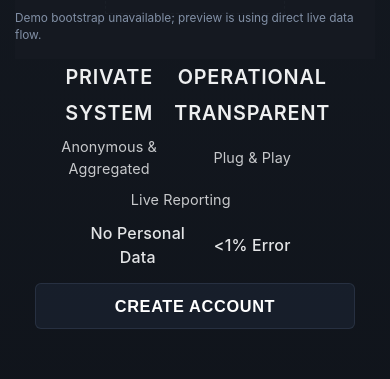
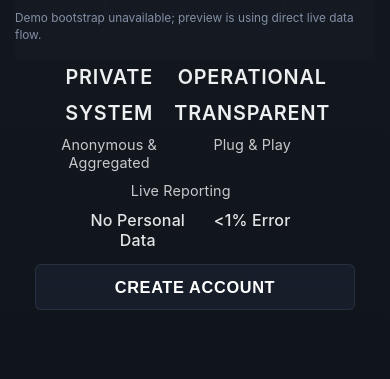
Before and after one commit to Ali-Nigzu/portal, a React (Vite) app in the folder frontend/: page / in a window 390 px wide. Shown: the part 1204-1583 px from the top of the page. Built offline with nearby package versions, Linux system fonts and the light colour scheme; no server answers.

Commit message:
Rebuild assurances markup for strict funnel geometry and row baseline

```diff
--- a/frontend/src/features/landing/LandingPage.tsx
+++ b/frontend/src/features/landing/LandingPage.tsx
@@ -111,27 +111,24 @@ const LandingPage: React.FC = () => {
 
             <section className="landing-assurances" aria-label="Assurances">
               <div className="landing-assurance-matrix" role="list" aria-label="Operational assurances">
-                <div className="landing-assurance-row-group landing-assurance-row-group-r1" data-testid="assurance-row-1">
-                  <p role="listitem" className="landing-assurance-row landing-assurance-row-r1">PRIVATE</p>
-                  <p role="listitem" className="landing-assurance-row landing-assurance-row-r1">OPERATIONAL</p>
-                  <p role="listitem" className="landing-assurance-row landing-assurance-row-r1">SYSTEM</p>
-                  <p role="listitem" className="landing-assurance-row landing-assurance-row-r1">TRANSPARENT</p>
-                </div>
-                <div className="landing-assurance-row-group landing-assurance-row-group-r2" data-testid="assurance-row-2">
-                  <p role="listitem" className="landing-assurance-row landing-assurance-row-r2">Anonymous &amp; Aggregated</p>
-                  <p role="listitem" className="landing-assurance-row landing-assurance-row-r2">Plug &amp; Play</p>
-                  <p role="listitem" className="landing-assurance-row landing-assurance-row-r2">Live Reporting</p>
-                </div>
-                <div className="landing-assurance-row-group landing-assurance-row-group-r3" data-testid="assurance-row-3">
-                  <p role="listitem" className="landing-assurance-row landing-assurance-row-r3">No Personal Data</p>
-                  <p role="listitem" className="landing-assurance-row landing-assurance-row-r3">&lt;1% Error</p>
-                </div>
-                <div className="landing-assurance-row-group landing-assurance-row-group-r4" data-testid="assurance-row-4">
+                <div role="listitem" className="landing-assurance-item landing-assurance-r1 assurance-r1-1" data-testid="assurance-r1-1">PRIVATE</div>
+                <div role="listitem" className="landing-assurance-item landing-assurance-r1 assurance-r1-2" data-testid="assurance-r1-2">OPERATIONAL</div>
+                <div role="listitem" className="landing-assurance-item landing-assurance-r1 assurance-r1-3" data-testid="assurance-r1-3">SYSTEM</div>
+                <div role="listitem" className="landing-assurance-item landing-assurance-r1 assurance-r1-4" data-testid="assurance-r1-4">TRANSPARENT</div>
+
+                <div role="listitem" className="landing-assurance-item landing-assurance-r2 assurance-r2-1" data-testid="assurance-r2-1">Anonymous &amp; Aggregated</div>
+                <div role="listitem" className="landing-assurance-item landing-assurance-r2 assurance-r2-2" data-testid="assurance-r2-2">Plug &amp; Play</div>
+                <div role="listitem" className="landing-assurance-item landing-assurance-r2 assurance-r2-3" data-testid="assurance-r2-3">Live Reporting</div>
+
+                <div role="listitem" className="landing-assurance-item landing-assurance-r3 assurance-r3-1" data-testid="assurance-r3-1">No Personal Data</div>
+                <div role="listitem" className="landing-assurance-item landing-assurance-r3 assurance-r3-2" data-testid="assurance-r3-2">&lt;1% Error</div>
+
+                <div className="assurance-cta-row" data-testid="assurance-row-4">
                   <button
                     type="button"
                     className="btn btn-secondary landing-assurance-cta"
                     data-testid="assurance-create-account-cta"
-                    onClick={(e) => e.preventDefault()}
+                    onClick={(e) => { e.preventDefault(); }}
                   >
                     CREATE ACCOUNT
                   </button>
--- a/frontend/src/styles/LandingPage.css
+++ b/frontend/src/styles/LandingPage.css
@@ -420,49 +420,48 @@ body {
   width: 100vw;
   margin-left: calc(50% - 50vw);
   margin-right: calc(50% - 50vw);
-  padding: 6px 10vw 24px;
+  padding: 6px 10vw 22px;
   overflow-x: clip;
 }
 
 .landing-assurance-matrix {
   display: grid;
   grid-template-columns: repeat(12, minmax(0, 1fr));
-  row-gap: 12px;
+  grid-template-rows: auto auto auto auto;
+  row-gap: 10px;
 }
 
-.landing-assurance-row-group {
-  display: contents;
-}
+.assurance-r1-1 { grid-row: 1; grid-column: 1 / 4; }
+.assurance-r1-2 { grid-row: 1; grid-column: 4 / 7; }
+.assurance-r1-3 { grid-row: 1; grid-column: 7 / 10; }
+.assurance-r1-4 { grid-row: 1; grid-column: 10 / 13; }
 
-.landing-assurance-row-group-r1 > *:nth-child(1) { grid-column: 1 / 4; }
-.landing-assurance-row-group-r1 > *:nth-child(2) { grid-column: 4 / 7; }
-.landing-assurance-row-group-r1 > *:nth-child(3) { grid-column: 7 / 10; }
-.landing-assurance-row-group-r1 > *:nth-child(4) { grid-column: 10 / 13; }
+.assurance-r2-1 { grid-row: 2; grid-column: 2 / 6; }
+.assurance-r2-2 { grid-row: 2; grid-column: 5 / 9; }
+.assurance-r2-3 { grid-row: 2; grid-column: 8 / 12; }
 
-.landing-assurance-row-group-r2 > *:nth-child(1) { grid-column: 2 / 6; }
-.landing-assurance-row-group-r2 > *:nth-child(2) { grid-column: 5 / 9; }
-.landing-assurance-row-group-r2 > *:nth-child(3) { grid-column: 8 / 12; }
+.assurance-r3-1 { grid-row: 3; grid-column: 4 / 7; }
+.assurance-r3-2 { grid-row: 3; grid-column: 7 / 10; }
 
-.landing-assurance-row-group-r3 > *:nth-child(1) { grid-column: 4 / 7; }
-.landing-assurance-row-group-r3 > *:nth-child(2) { grid-column: 7 / 10; }
-
-.landing-assurance-row-group-r4 {
+.assurance-cta-row {
+  grid-row: 4;
   grid-column: 1 / -1;
   display: flex;
   justify-content: center;
   margin-top: 4px;
 }
 
-.landing-assurance-row {
+.landing-assurance-item {
   margin: 0;
   text-align: center;
   color: color-mix(in srgb, var(--sys-text-1) 90%, var(--sys-text-2) 10%);
   letter-spacing: 0.01em;
-  align-self: center;
+  line-height: 1.25;
+  align-self: start;
   justify-self: center;
 }
 
-.landing-assurance-row-r1 {
+.landing-assurance-r1 {
   font-size: clamp(1.24rem, 1.8vw, 1.6rem);
   line-height: 1.28;
   letter-spacing: 0.04em;
@@ -470,13 +469,14 @@ body {
   opacity: 0.95;
 }
 
-.landing-assurance-row-r2 {
+.landing-assurance-r2 {
   font-size: clamp(0.9rem, 1.15vw, 1.02rem);
+  line-height: 1.25;
   font-weight: 400;
   opacity: 0.78;
 }
 
-.landing-assurance-row-r3 {
+.landing-assurance-r3 {
   font-size: clamp(1rem, 1.3vw, 1.16rem);
   font-weight: 520;
   opacity: 0.9;
@@ -656,15 +656,16 @@ body {
     font-size: 0.78rem;
   }
   .landing-assurance-matrix { row-gap: 10px; }
-  .landing-assurance-row-group-r1 > *:nth-child(1) { grid-column: 2 / 6; }
-  .landing-assurance-row-group-r1 > *:nth-child(2) { grid-column: 7 / 11; }
-  .landing-assurance-row-group-r1 > *:nth-child(3) { grid-column: 2 / 6; }
-  .landing-assurance-row-group-r1 > *:nth-child(4) { grid-column: 7 / 11; }
-  .landing-assurance-row-group-r2 > *:nth-child(1) { grid-column: 2 / 6; }
-  .landing-assurance-row-group-r2 > *:nth-child(2) { grid-column: 7 / 11; }
-  .landing-assurance-row-group-r2 > *:nth-child(3) { grid-column: 4 / 9; }
-  .landing-assurance-row-group-r3 > *:nth-child(1) { grid-column: 3 / 7; }
-  .landing-assurance-row-group-r3 > *:nth-child(2) { grid-column: 7 / 11; }
+  .assurance-r1-1 { grid-row: 1; grid-column: 2 / 6; }
+  .assurance-r1-2 { grid-row: 1; grid-column: 7 / 11; }
+  .assurance-r1-3 { grid-row: 2; grid-column: 2 / 6; }
+  .assurance-r1-4 { grid-row: 2; grid-column: 7 / 11; }
+  .assurance-r2-1 { grid-row: 3; grid-column: 2 / 6; }
+  .assurance-r2-2 { grid-row: 3; grid-column: 7 / 11; }
+  .assurance-r2-3 { grid-row: 4; grid-column: 4 / 9; }
+  .assurance-r3-1 { grid-row: 5; grid-column: 3 / 7; }
+  .assurance-r3-2 { grid-row: 5; grid-column: 7 / 11; }
+  .assurance-cta-row { grid-row: 6; }
   .landing-assurance-cta { width: min(320px, 100%); }
   .landing-signup { padding: 46px 0 42px; }
   .landing-form-grid { grid-template-columns: 1fr; }
@@ -673,6 +674,12 @@ body {
   .landing-footer-social { justify-content: flex-start; }
 }
 
+@media (min-width: 900px) {
+  .landing-assurance-r2 {
+    white-space: nowrap;
+  }
+}
+
 
 @media (prefers-reduced-motion: reduce) {
   * { animation: none !important; transition: none !important; scroll-behavior: auto !important; }
```
